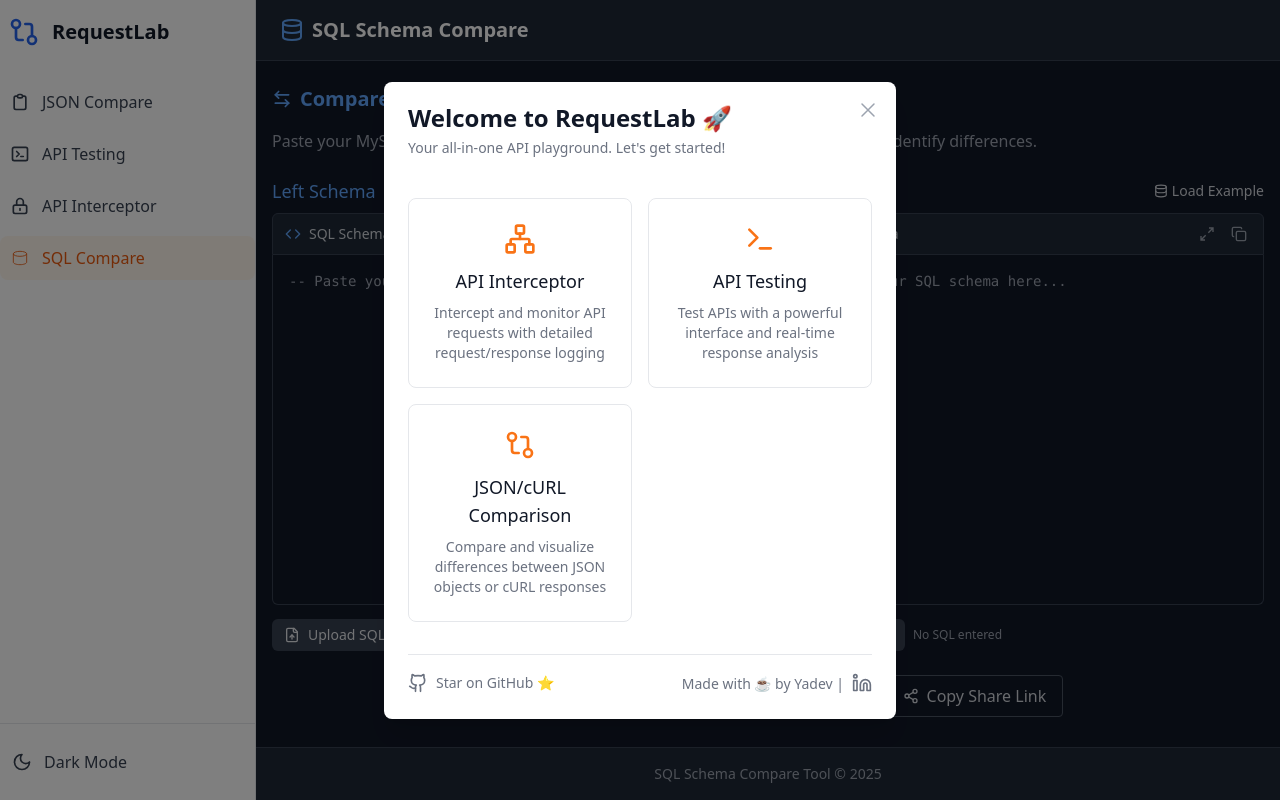
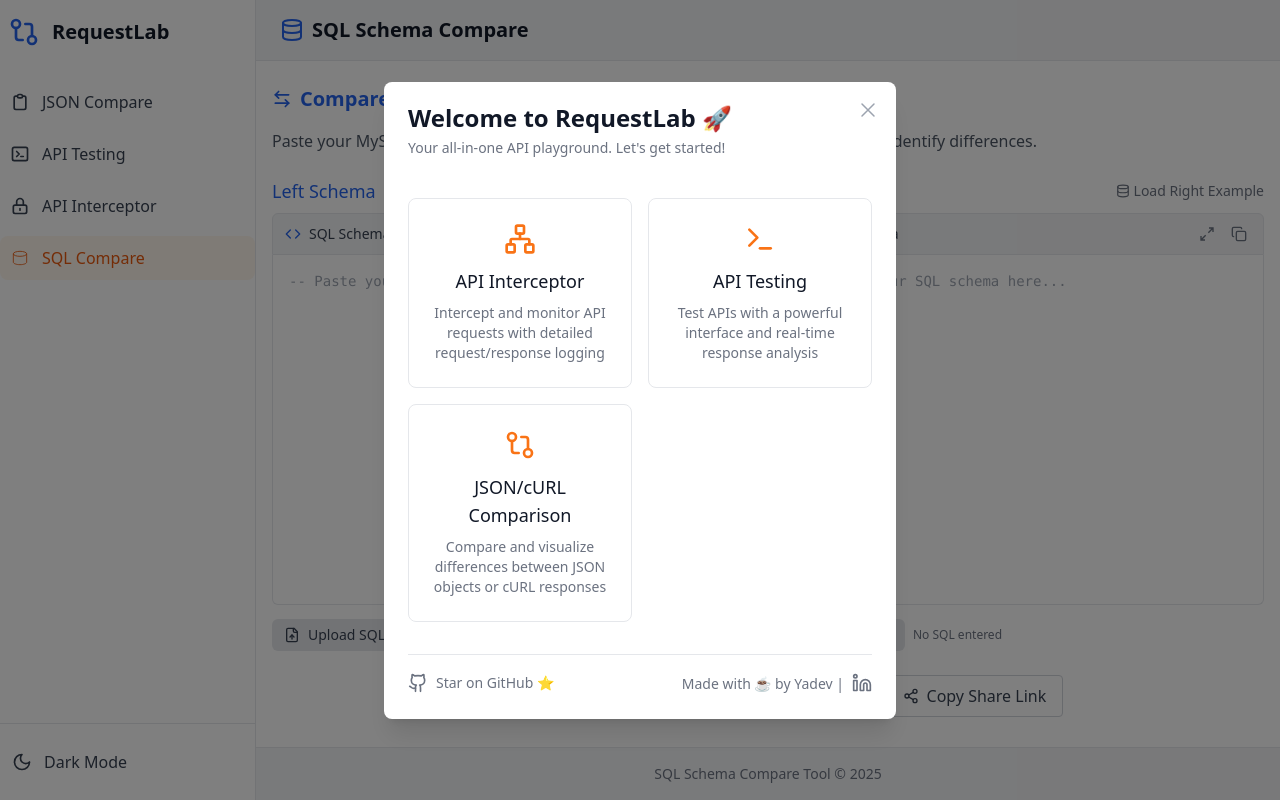
Before and after one commit to RequestLaboratory/requestlab, a React (Vite) app: page /sql-compare in a window 1280 px wide. Built offline with nearby package versions, Linux system fonts and the light colour scheme.

Commit message:
feat: SQL compare

```diff
--- a/src/components/sqlCompare/SqlCompare.tsx
+++ b/src/components/sqlCompare/SqlCompare.tsx
@@ -63,10 +63,23 @@ CREATE TABLE \`users\` (
         ) ENGINE=InnoDB DEFAULT CHARSET=utf8mb4;`;
 
     // Add a slight difference if it's the right side
-    const rightExampleSQL = exampleSQL.replace(
-      'email varchar(100) NOT NULL,',
-      'email varchar(150) NOT NULL,\n  profile_image varchar(255),'
-    );
+    const rightExampleSQL = `CREATE DATABASE  IF NOT EXISTS \`example_db\` /*!40100 DEFAULT CHARACTER SET utf8mb4 COLLATE utf8mb4_0900_ai_ci */ /*!80016 DEFAULT ENCRYPTION='N' */;
+        USE \`example_db\`;
+
+        DROP TABLE IF EXISTS \`users\`;
+        /*!40101 SET @saved_cs_client     = @@character_set_client */;
+        /*!50503 SET character_set_client = utf8mb4 */;
+        CREATE TABLE \`users\` (
+        \`id\` int NOT NULL AUTO_INCREMENT,
+        \`username\` varchar(50) NOT NULL,
+        \`email\` varchar(150) NOT NULL,
+        \`password\` varchar(255) NOT NULL,
+        \`created_at\` timestamp DEFAULT CURRENT_TIMESTAMP,
+        PRIMARY KEY (\`id\`),
+        UNIQUE KEY (\`email\`)
+        ) ENGINE=InnoDB DEFAULT CHARSET=utf8mb4;`
+
+    console.log(side, "side==");
 
     if (side === 'left') {
       setLeftSql(exampleSQL);
@@ -81,13 +94,13 @@ CREATE TABLE \`users\` (
   };
 
   return (
-    <div className="flex flex-col h-full w-full">
+    <div className="flex flex-col h-full w-full bg-white dark:bg-gray-900 text-gray-900 dark:text-white">
       <div className="mb-6">
-        <h2 className="text-xl font-semibold text-blue-400 mb-4 flex items-center">
+        <h2 className="text-xl font-semibold text-blue-600 dark:text-blue-400 mb-4 flex items-center">
           <ArrowLeftRightIcon className="h-5 w-5 mr-2" />
           Compare MySQL Database Schemas
         </h2>
-        <p className="text-gray-400">
+        <p className="text-gray-600 dark:text-gray-400">
           Paste your MySQL schema dumps below or upload .sql files to compare them and identify differences.
         </p>
       </div>
@@ -96,13 +109,13 @@ CREATE TABLE \`users\` (
         {/* Left SQL Input */}
         <div className="flex flex-col">
           <div className="flex justify-between items-center mb-2">
-            <h2 className="text-lg font-medium text-blue-400">Left Schema</h2>
+            <h2 className="text-lg font-medium text-blue-600 dark:text-blue-400">Left Schema</h2>
             <button
               onClick={() => loadExample('left')}
-              className="text-sm text-gray-300 hover:text-blue-400 transition-colors flex items-center"
+              className="text-sm text-gray-500 dark:text-gray-300 hover:text-blue-600 dark:hover:text-blue-400 transition-colors flex items-center"
             >
               <DatabaseIcon className="w-3.5 h-3.5 mr-1" />
-              Load Example
+              Load Left Example
             </button>
           </div>
           <SqlEditor
@@ -115,13 +128,13 @@ CREATE TABLE \`users\` (
         {/* Right SQL Input */}
         <div className="flex flex-col">
           <div className="flex justify-between items-center mb-2">
-            <h2 className="text-lg font-medium text-blue-400">Right Schema</h2>
+            <h2 className="text-lg font-medium text-blue-600 dark:text-blue-400">Right Schema</h2>
             <button
               onClick={() => loadExample('right')}
-              className="text-sm text-gray-300 hover:text-blue-400 transition-colors flex items-center"
+              className="text-sm text-gray-500 dark:text-gray-300 hover:text-blue-600 dark:hover:text-blue-400 transition-colors flex items-center"
             >
               <DatabaseIcon className="w-3.5 h-3.5 mr-1" />
-              Load Example
+              Load Right Example
             </button>
           </div>
           <SqlEditor
@@ -151,19 +164,19 @@ CREATE TABLE \`users\` (
               </>
             )}
           </button>
-          {error && <span className="text-red-400">{error}</span>}
+          {error && <span className="text-red-500 dark:text-red-400">{error}</span>}
         </div>
 
         <div className="relative">
           <button
-            className="px-4 py-2 border border-gray-600 text-gray-300 rounded hover:bg-gray-700 font-medium flex items-center gap-2 transition-colors"
+            className="px-4 py-2 border border-gray-300 dark:border-gray-600 text-gray-700 dark:text-gray-300 rounded hover:bg-gray-100 dark:hover:bg-gray-700 font-medium flex items-center gap-2 transition-colors"
             onClick={copyShareLink}
           >
             <Share2Icon className="w-4 h-4" />
             Copy Share Link
           </button>
           {showCopiedMessage && (
-            <div className="absolute top-full right-0 mt-2 px-3 py-1 bg-gray-700 text-white text-xs rounded shadow-lg">
+            <div className="absolute top-full right-0 mt-2 px-3 py-1 bg-gray-200 dark:bg-gray-700 text-gray-900 dark:text-white text-xs rounded shadow-lg">
               Share link copied!
             </div>
           )}
--- a/src/components/sqlCompare/SqlEditor.tsx
+++ b/src/components/sqlCompare/SqlEditor.tsx
@@ -19,32 +19,32 @@ const SqlEditor: React.FC<SqlEditorProps> = ({ value, onChange, onFileUpload })
 
   return (
     <div className="flex flex-col h-full">
-      <div className="bg-gray-800 rounded-t-md border border-gray-700 px-3 py-2 flex items-center justify-between">
+      <div className="bg-gray-100 dark:bg-gray-800 rounded-t-md border border-gray-200 dark:border-gray-700 px-3 py-2 flex items-center justify-between">
         <div className="flex items-center">
-          <CodeIcon className="w-4 h-4 text-blue-400 mr-2" />
-          <span className="text-sm text-gray-300 font-medium">SQL Schema</span>
+          <CodeIcon className="w-4 h-4 text-blue-600 dark:text-blue-400 mr-2" />
+          <span className="text-sm text-gray-700 dark:text-gray-300 font-medium">SQL Schema</span>
           {value && value.trim() && (
-            <span className="ml-2 text-xs text-green-400">Valid</span>
+            <span className="ml-2 text-xs text-green-600 dark:text-green-400">Valid</span>
           )}
         </div>
         <div className="flex items-center space-x-2">
           <button
-            className="p-1 hover:bg-gray-700 rounded transition-colors"
+            className="p-1 hover:bg-gray-200 dark:hover:bg-gray-700 rounded transition-colors"
             title="Expand"
           >
-            <svg className="w-4 h-4 text-gray-400" viewBox="0 0 24 24" fill="none" stroke="currentColor" strokeWidth="2">
+            <svg className="w-4 h-4 text-gray-500 dark:text-gray-400" viewBox="0 0 24 24" fill="none" stroke="currentColor" strokeWidth="2">
               <path d="M15 3h6v6M9 21H3v-6M21 3l-7 7M3 21l7-7" />
             </svg>
           </button>
           <button
-            className="p-1 hover:bg-gray-700 rounded transition-colors"
+            className="p-1 hover:bg-gray-200 dark:hover:bg-gray-700 rounded transition-colors"
             title="Copy"
             onClick={handleCopy}
           >
             {isCopied ? (
-              <CheckIcon className="w-4 h-4 text-green-400" />
+              <CheckIcon className="w-4 h-4 text-green-600 dark:text-green-400" />
             ) : (
-              <CopyIcon className="w-4 h-4 text-gray-400" />
+              <CopyIcon className="w-4 h-4 text-gray-500 dark:text-gray-400" />
             )}
           </button>
         </div>
@@ -52,7 +52,7 @@ const SqlEditor: React.FC<SqlEditorProps> = ({ value, onChange, onFileUpload })
 
       <div className="flex-1 relative">
         <textarea
-          className="w-full h-[350px] p-4 bg-gray-900 border-x border-b border-gray-700 rounded-b-md font-mono text-sm text-gray-100 resize-none focus:outline-none focus:ring-1 focus:ring-blue-500 focus:border-blue-500 transition-all"
+          className="w-full h-[350px] p-4 bg-white dark:bg-gray-900 border-x border-b border-gray-200 dark:border-gray-700 rounded-b-md font-mono text-sm text-gray-900 dark:text-gray-100 resize-none focus:outline-none focus:ring-1 focus:ring-blue-500 focus:border-blue-500 transition-all"
           value={value}
           onChange={(e) => onChange(e.target.value)}
           placeholder="-- Paste your SQL schema here..."
@@ -66,7 +66,7 @@ const SqlEditor: React.FC<SqlEditorProps> = ({ value, onChange, onFileUpload })
 
       <div className="mt-2 flex items-center">
         <button
-          className="flex items-center gap-2 px-3 py-1.5 bg-gray-700 text-gray-200 rounded-md cursor-pointer hover:bg-gray-600 transition-colors"
+          className="flex items-center gap-2 px-3 py-1.5 bg-gray-200 dark:bg-gray-700 text-gray-700 dark:text-gray-200 rounded-md cursor-pointer hover:bg-gray-300 dark:hover:bg-gray-600 transition-colors"
           onClick={() => fileInputRef.current?.click()}
         >
           <FileUpIcon className="w-4 h-4" />
@@ -79,7 +79,7 @@ const SqlEditor: React.FC<SqlEditorProps> = ({ value, onChange, onFileUpload })
             className="hidden"
           />
         </button>
-        <div className="ml-2 text-xs text-gray-400 flex-1">
+        <div className="ml-2 text-xs text-gray-500 dark:text-gray-400 flex-1">
           {value ? `${value.length} characters` : 'No SQL entered'}
         </div>
       </div>
--- a/src/components/sqlCompare/index.tsx
+++ b/src/components/sqlCompare/index.tsx
@@ -3,11 +3,11 @@ import SqlCompare from './SqlCompare';
 
 function SQLCompare() {
   return (
-    <div className="h-screen flex flex-col bg-gray-900 text-white">
-      <header className="bg-gray-800 py-4 px-6 border-b border-gray-700">
+    <div className="h-screen flex flex-col bg-white dark:bg-gray-900 text-gray-900 dark:text-white">
+      <header className="bg-gray-100 dark:bg-gray-800 py-4 px-6 border-b border-gray-200 dark:border-gray-700">
         <div className="flex items-center justify-between">
           <div className="flex items-center space-x-2">
-            <DatabaseIcon className="h-6 w-6 text-blue-400" />
+            <DatabaseIcon className="h-6 w-6 text-blue-600 dark:text-blue-400" />
             <h1 className="text-xl font-bold">SQL Schema Compare</h1>
           </div>
         </div>
@@ -15,7 +15,7 @@ function SQLCompare() {
       <main className="flex-1 overflow-auto container mx-auto px-4 py-6">
         <SqlCompare />
       </main>
-      <footer className="bg-gray-800 py-4 px-6 border-t border-gray-700 text-center text-sm text-gray-400">
+      <footer className="bg-gray-100 dark:bg-gray-800 py-4 px-6 border-t border-gray-200 dark:border-gray-700 text-center text-sm text-gray-500 dark:text-gray-400">
         SQL Schema Compare Tool &copy; {new Date().getFullYear()}
       </footer>
     </div>
```
Also changed, not shown: src/components/sqlCompare/ComparisonResults.tsx (+39 -39 lines). Lines whose indentation alone changed are shown as unchanged.
